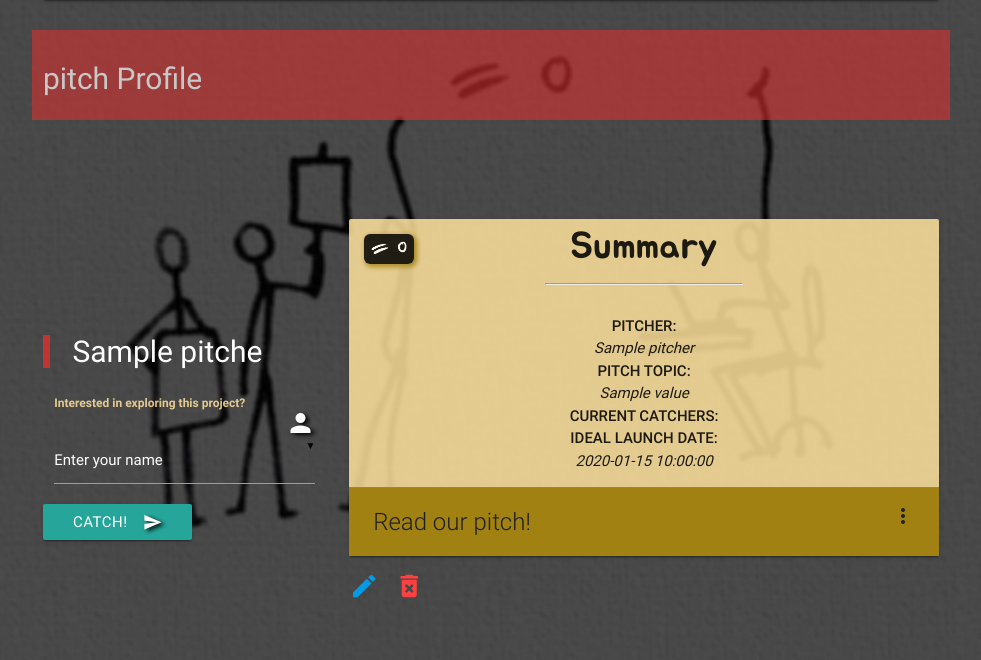
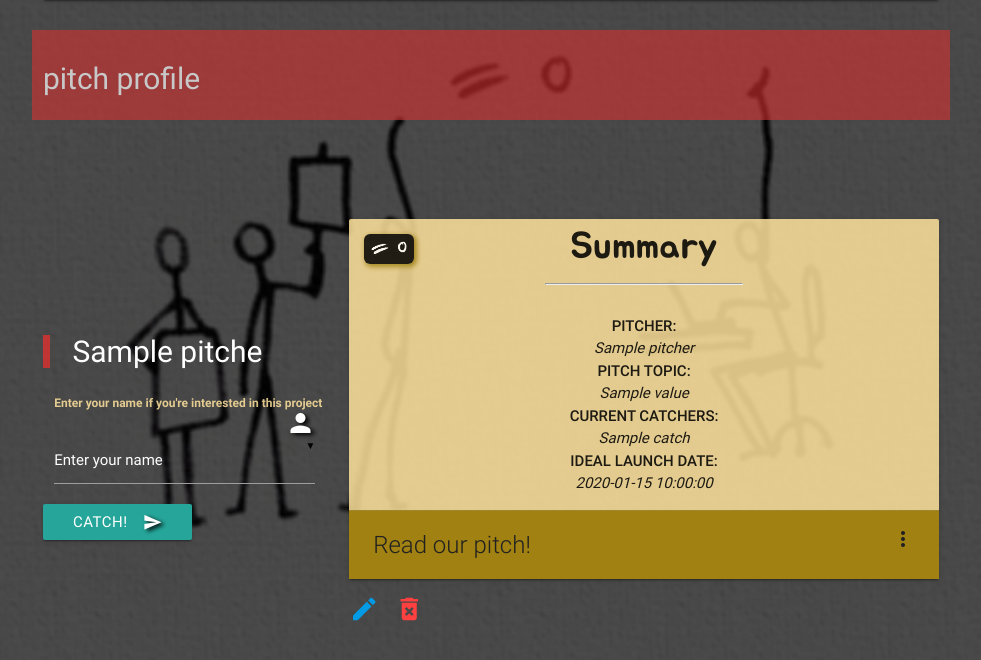
Before and after one commit to Code-Institute-Submissions/pitchCatch, a Flask app: template templates/pitch_profile.html in a window 1280 px wide. Shown: the part 64-724 px from the top of the page, without its empty margins (149-1130 px from the left). Run offline with Flask 2, Linux system fonts and the light colour scheme; the template is opened without the code that fills it: most values are stand-ins (such as "Sample title", 1, 10 or a date in 2020).

Commit message:
view function and template rendering for caught pitches (list of catchers)

```diff
--- a/templates/pitch_profile.html
+++ b/templates/pitch_profile.html
@@ -1,8 +1,10 @@
-{% extends 'base.html' %} {% block content %}
+{% extends 'base.html' %}
+
+{% block content %}
 
 <div class="row margin-top">
     <div class="col s12 background-pitches left-align">
-        <h1>pitch Profile</h1>
+        <h1>pitch profile</h1>
     </div>
     <div class="col s12 m4 left-align profile-name">
         <blockquote class="blocktheme-pitch">
@@ -26,7 +28,7 @@
                     <option value="{{catcher.developer_name}}">{{catcher.developer_name}}</option>
                     {% endfor %}
                 </select>
-                <label>Interested in exploring this project?<br></label>
+                <label>Enter your name if you're interested in this project<br></label>
             </div>
             <button class="btn btn-medium waves-effect waves-light" type="submit" name="action">Catch!
                 <i class="material-icons right">send</i>
@@ -44,7 +46,11 @@
                     <li><strong>PITCH TOPIC:</strong></li>
                     <li><em>{{pitches_list.interests.value }}</em></li>
                     <li><strong>CURRENT CATCHERS:</strong></li>
-                    <!--need fk link here-->
+
+                    {% for catch in pitches_list.pitch_catch %}
+                    <li><em>{{ catch.developer_name }}</em></li>
+                    {% endfor %}
+
                     <li><strong>IDEAL LAUNCH DATE:</strong></li>
                     <li><em>{{pitches_list.launch_date}}</em></li>
                 </ul>
--- a/templates/reg_catcher.html
+++ b/templates/reg_catcher.html
@@ -5,8 +5,8 @@
 <div class="row">
 
     <!--Catcher registration head banner-->
-    <div class=" col sm12 background-catchers right-align margin-top-section banner">
-        <h5>Catcher Registration</h5>
+    <div class=" col sm12 background-catchers left-align margin-top-section banner">
+        <h5>catcher registration</h5>
     </div>
 
     <!--Registration form header-->
--- a/views.py
+++ b/views.py
@@ -29,6 +29,27 @@ def index():
     return render_template('index.html', pitcher_count=str(pitcher_count),
                                         catcher_count=str(catcher_count),
                                         pitch_count=str(pitch_count))
+
+
+
+"""
+Catch Pitch
+"""
+@app.route('/catch_pitch/<proposal_name>', methods=['GET', 'POST'])
+def catch_pitch(proposal_name):
+    pitch = db_session.query(Pitch).filter_by(proposal_name=request.form['pitch']).first()
+    catcher = db_session.query(Catcher).filter_by(developer_name=request.form['catcher']).first()
+
+
+    if catcher not in pitch.pitch_catch:
+        pitch.pitch_catch.append(catcher)
+        db_session.commit()
+
+        return redirect(url_for('index'))
+
+
+
+
 
 
 # """DELETE VIEWS"""
```
Also changed, not shown: profile_views.py (+11 -6 lines).
